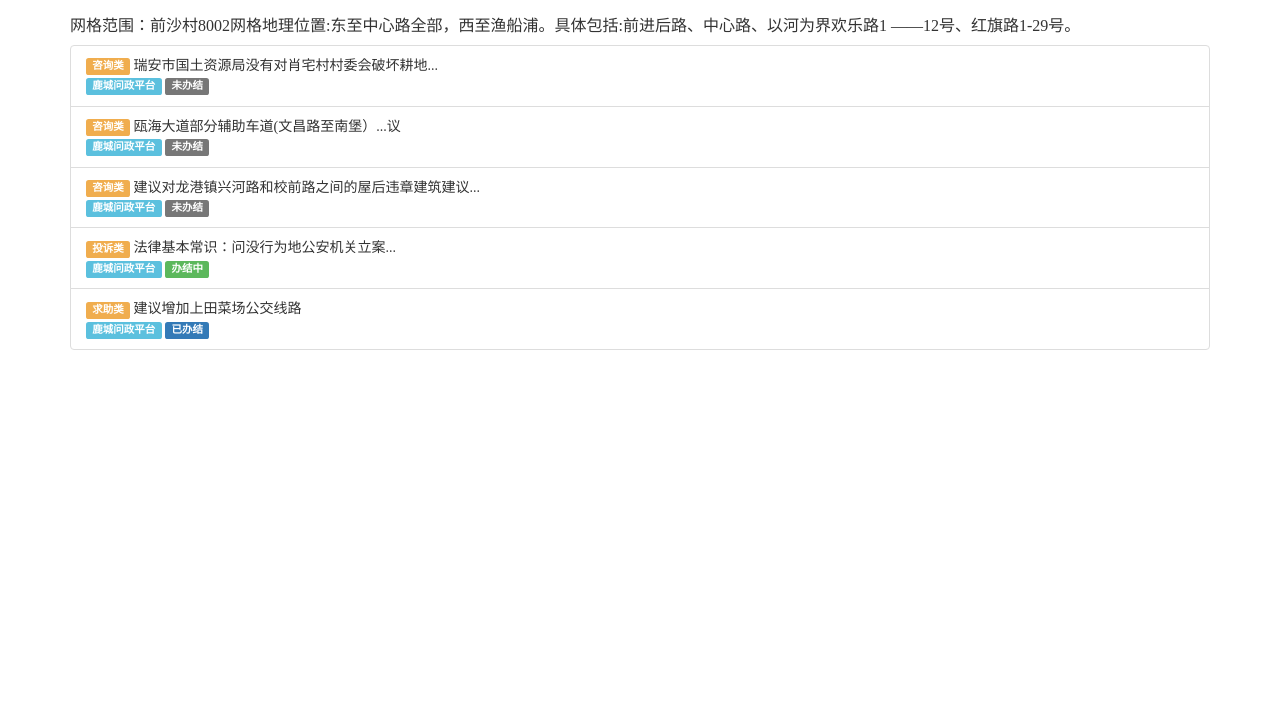
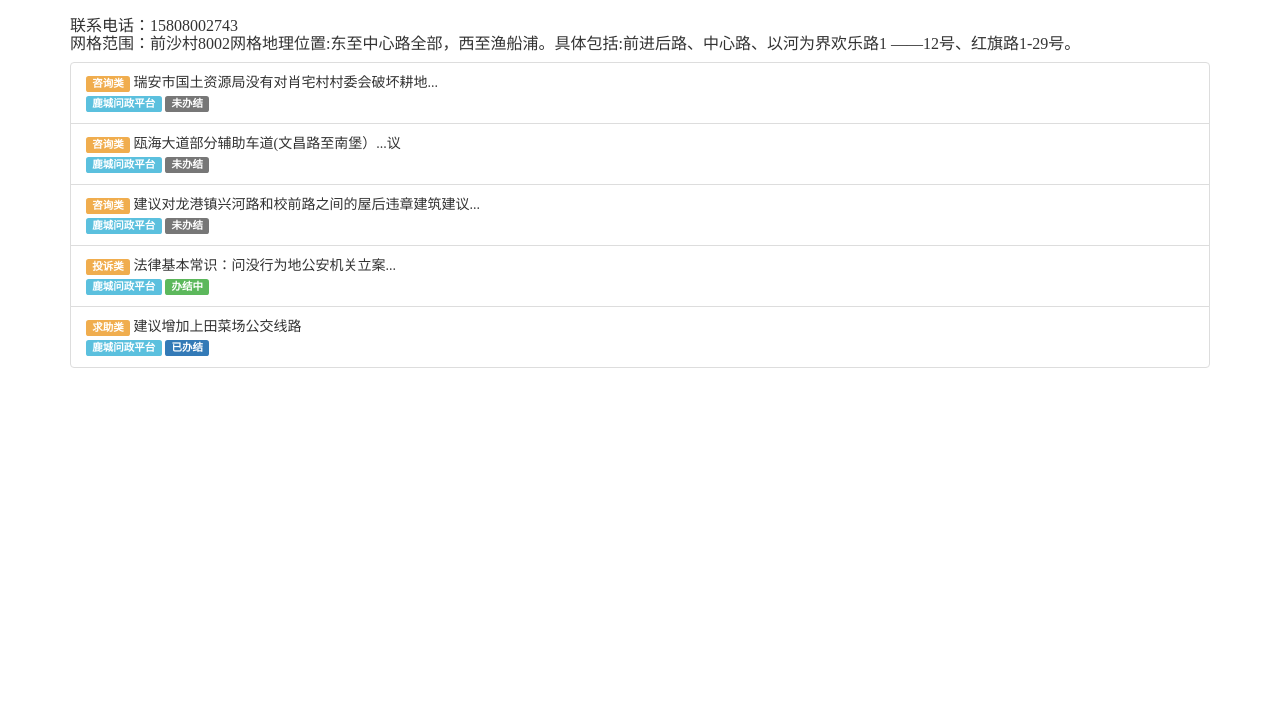
Before and after one commit to flxc11/neighbour, a plain HTML site: page question.html in a window 1280 px wide. Shown: the part 99-800 px from the top of the page. Drawn offline with nearby package versions, Linux system fonts and the light colour scheme.

Commit message:
edit question.html

```diff
--- a/question.html
+++ b/question.html
@@ -28,7 +28,9 @@
 		</header>
 		<div class="list-group mt10">
 			<div class="btn btn-lg btn-primary btn-block mb10">潘益飞志愿者的微信互助足迹</div>
-			<h2 class="form-signin-heading">网格范围：前沙村8002网格地理位置:东至中心路全部，西至渔船浦。具体包括:前进后路、中心路、以河为界欢乐路1 ——12号、红旗路1-29号。</h2>
+			<h2 class="form-signin-heading">
+			联系电话：15808002743<br>
+			网格范围：前沙村8002网格地理位置:东至中心路全部，西至渔船浦。具体包括:前进后路、中心路、以河为界欢乐路1 ——12号、红旗路1-29号。</h2>
 			<ul class="list-group">
 				<li class="list-group-item">
 					<span class="label label-warning">咨询类</span>
```
